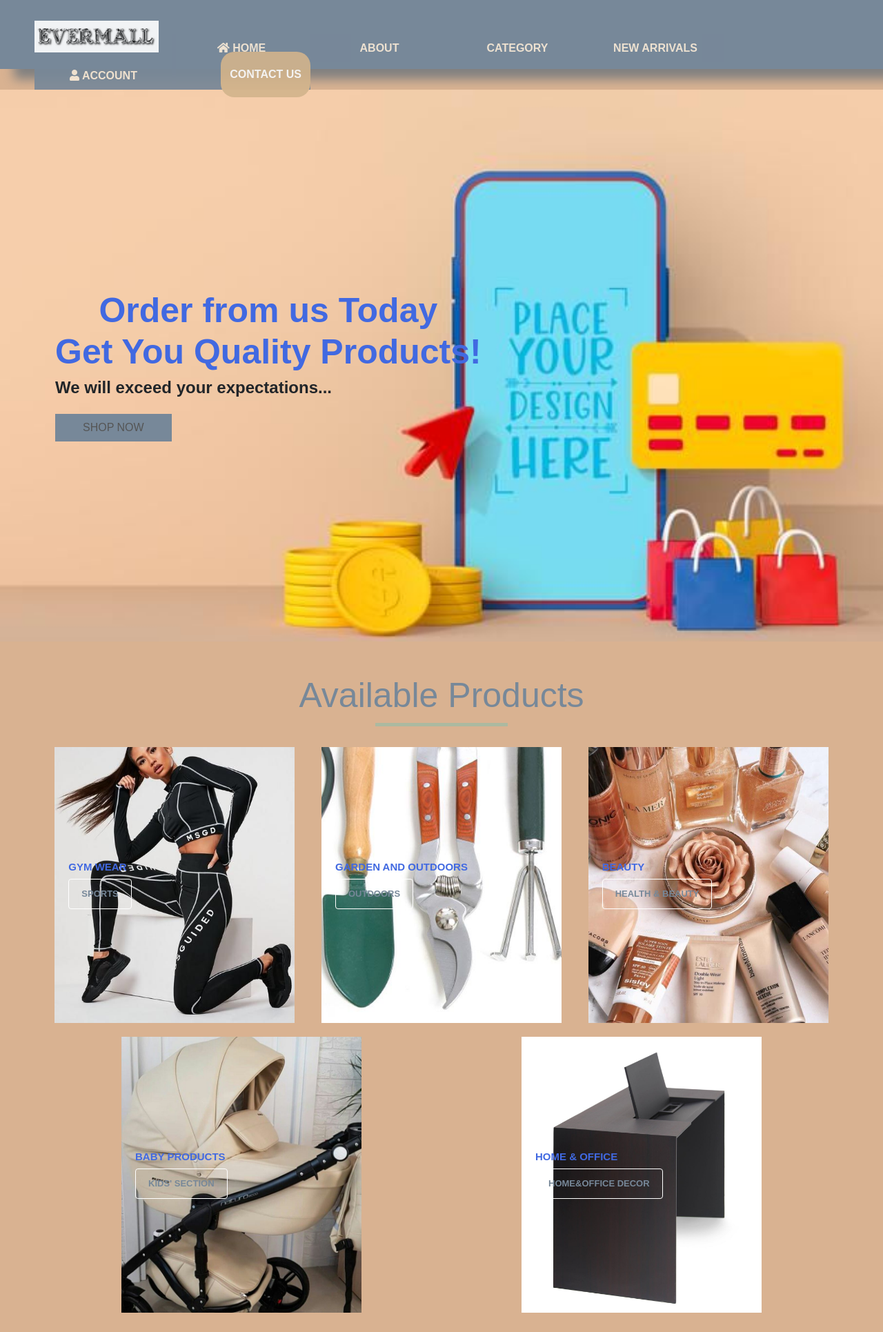
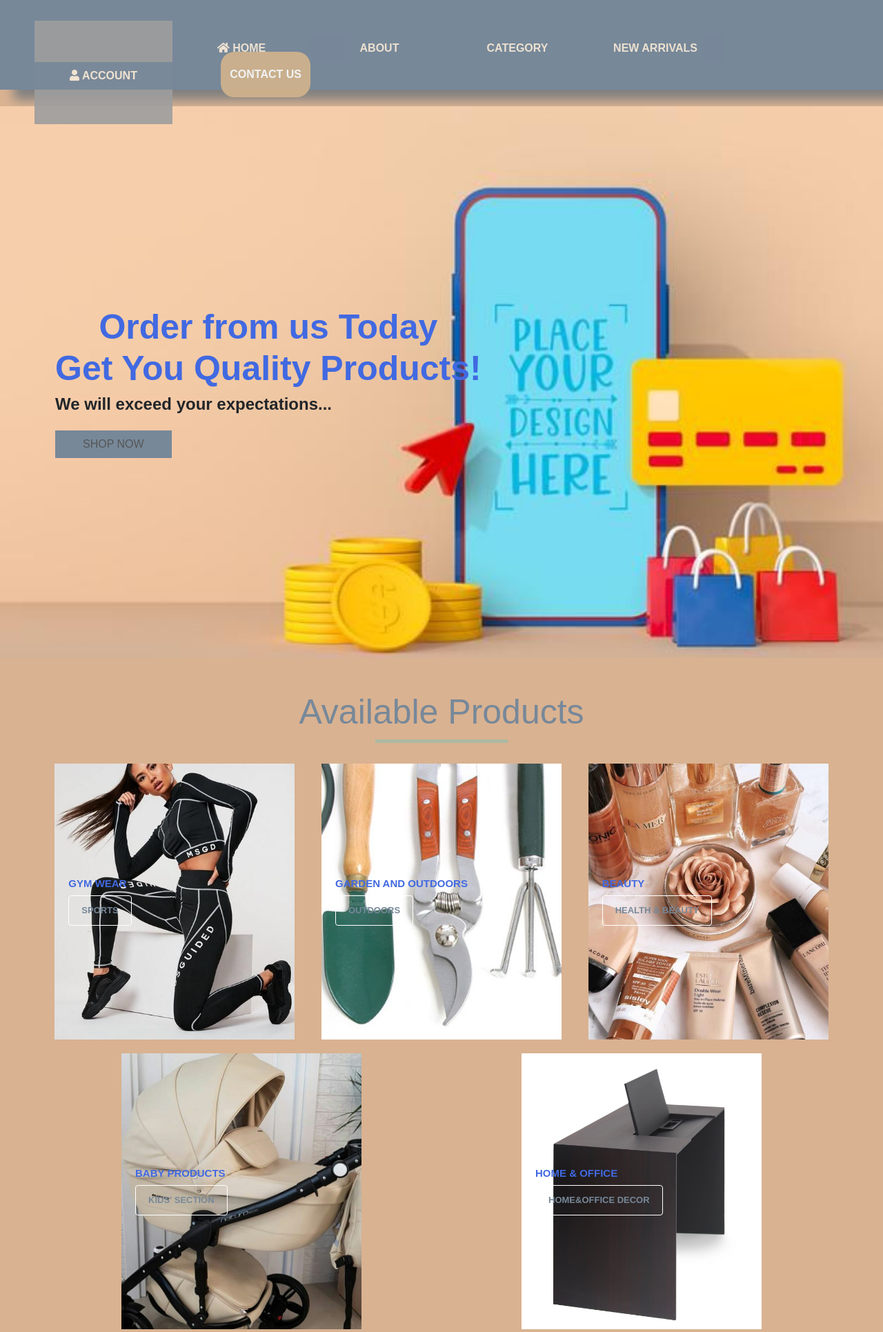
Before and after one commit to mikemwai/EverMall, a PHP site: page / in a window 1280 px wide. Shown: the top 1931 px of the page at 69% size. Run offline with PHP 8.4, Linux system fonts and the light colour scheme; grey boxes are pictures that could not be loaded.

Commit message:
Logo Placement

```diff
--- a/Index/Index.php
+++ b/Index/Index.php
@@ -19,7 +19,7 @@
 <header>
 
   <ul>
-	 <li><img src="Logo.jpeg" alt="logo"></li>
+	 <li><img src="../Evermall(White).png" width="300px"></li>
 
 	 <div class="nav-links" id="navLinks">
 	 <img src="../close.png" class="menu-icon" onclick="hideMenu()">
@@ -48,10 +48,10 @@
         </ul>
 	</li>
 	<li><b> <a href="../Account/Account.php"><i class="fa fa-user"></i> ACCOUNT </a></b>
-        <!--<ul>
-	       <li><a href="#"> LogIn </a></li>
-	       <li><a href="#"> Register/Sign Up </a></li>
-        </ul>--->
+        <ul>
+	       <li><a href="../Account/Account.php"> Login </a></li>
+	       <li><a href="../Vendor/dashboard.php"> Vendor </a></li>
+        </ul>
 	</li>
 	<li id="contact"><b> <a href="#"> CONTACT US  </a></b></li>
     </div>
@@ -193,7 +193,7 @@
 <!------------FOOTER------------------>
 <br><div class="footer">
 	<div class="footer-col">
-	    <img src="Logo.jpeg" class="logo">
+	   <img src="../Evermall(White).png" width="300px">
 	     <p> <i>We are an online store serving you with all quality products from different brands around the world. <br>
 	     We have all you need to make life comfortable  from original beauty products, clothes,office equipment and many more.<br>Our aim is to provide the best and bring things closer to you and easier to purchase by the click of a button.<br>We have partnered with
 	     at least 100 brands from Nike, Gucci, Louis Vouton , even thrifting apparels and many more renown brands.</i> </p>
--- a/Index/index.css
+++ b/Index/index.css
@@ -20,10 +20,11 @@ h1
 header{
 	background-color:LightSlateGray;
 	padding: 50px;
+	padding-bottom: 80px;
 	box-shadow: 20px 15px 15px Gray;
 }
 header li img{
-	width: 180px;
+	width: 200px;
 	float: left;
 	margin-top: -20px;
 }
```
Also changed, not shown: 3 other files.
